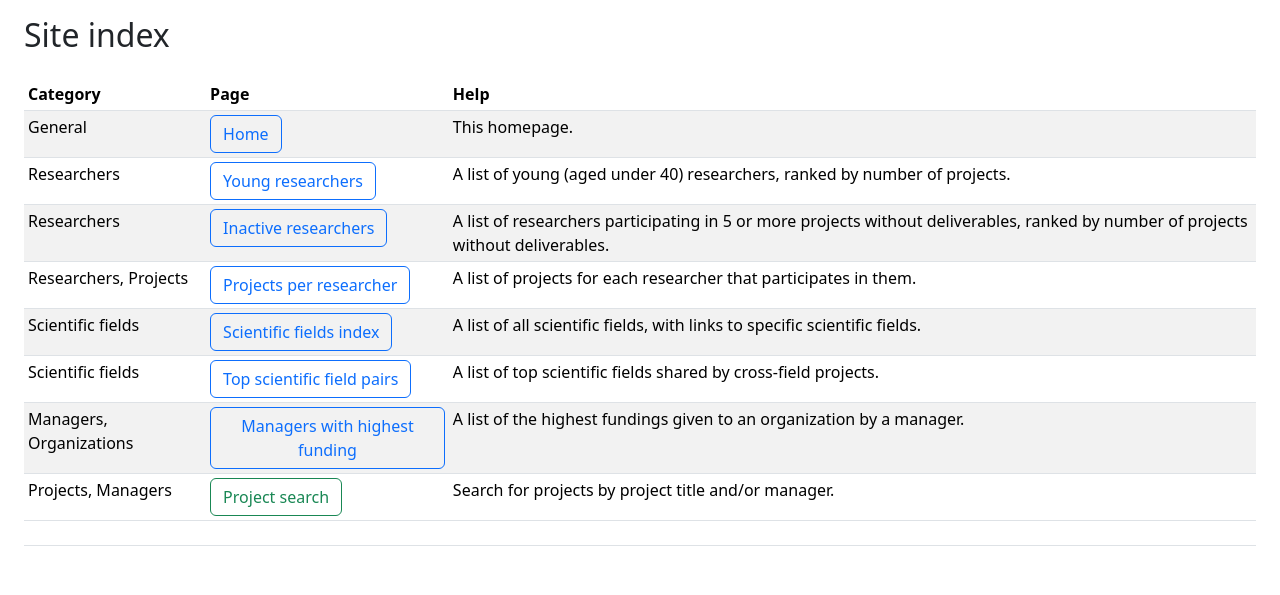
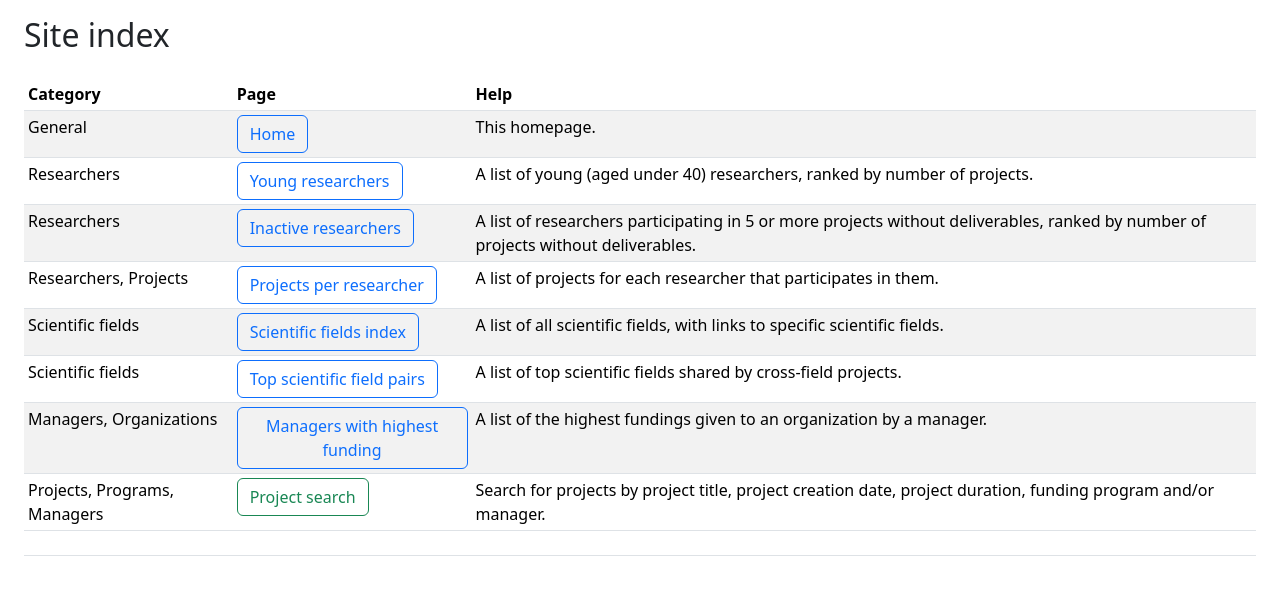
Before and after one commit to karabp/db22a, a Django app: page / in a window 1280 px wide. Shown: the part 80-675 px from the top of the page. Run offline with Django 3.2, Linux system fonts and the light colour scheme; some libraries are stand-ins or nearby versions.

Commit message:
Updated home page.
* Updated project-search entry on home page.

```diff
--- a/research_funding/templates/research_funding/home.html
+++ b/research_funding/templates/research_funding/home.html
@@ -71,11 +71,11 @@
 	  <td>A list of the highest fundings given to an organization by a manager.</td>
 	</tr>
 	<tr>
-          <td>Projects, Managers</td>
+          <td>Projects, Programs, Managers</td>
 	  <td>
 	    <a class="btn btn-block btn-outline-success" role="button" aria-pressed="true" href="{% url 'project_search_form' %}">Project search</a>
 	  </td>
-	  <td>Search for projects by project title and/or manager.</td>
+	  <td>Search for projects by project title, project creation date, project duration, funding program and/or manager.</td>
 	</tr>
       </tbody>
     </table>
```
